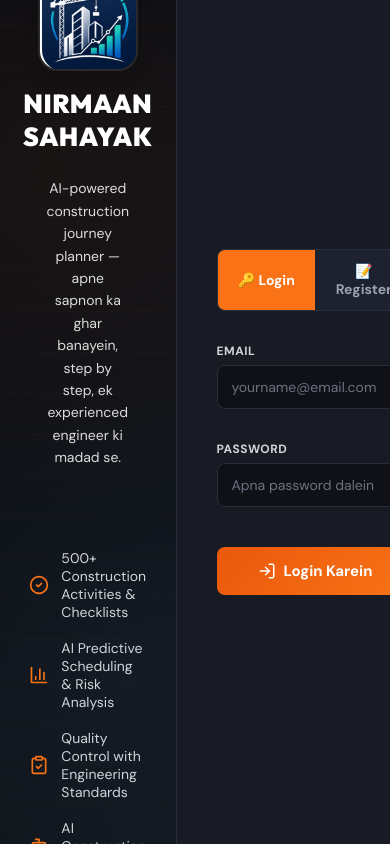
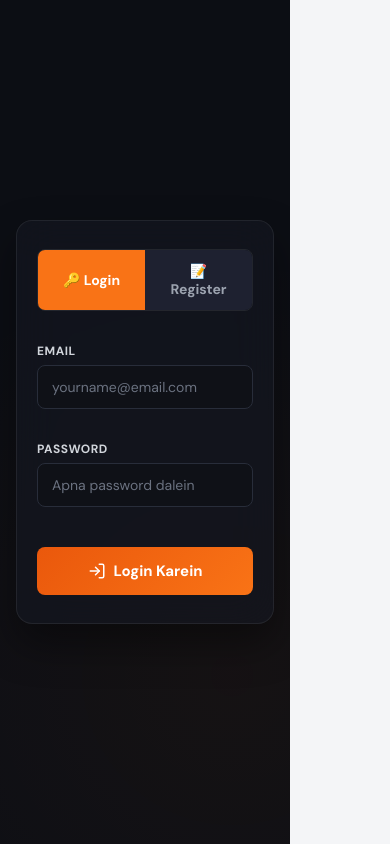
Before and after one commit to prakhar3004/Aiembeddedconstruction, a React (Vite) app: page / in a window 390 px wide. Built offline with nearby package versions, Linux system fonts and the light colour scheme.

Commit message:
Fix login page responsive layout specificity override

```diff
--- a/src/index.css
+++ b/src/index.css
@@ -1330,11 +1330,21 @@ p {
 
   /* Auth responsive */
   .auth-brand-panel {
-    display: none;
+    display: none !important;
+  }
+
+  .auth-mobile-logo {
+    display: flex !important;
+    flex-direction: column !important;
+    align-items: center !important;
+    gap: 8px !important;
+    margin-bottom: 24px !important;
+    text-align: center !important;
   }
 
   .auth-form-panel {
-    padding: 24px 16px;
+    padding: 24px 16px !important;
+    border-left: none !important;
   }
 
   /* Onboarding responsive */
@@ -1519,6 +1529,10 @@ p {
     gap: 24px;
   }
 }
+.auth-mobile-logo {
+  display: none;
+}
+
 /* ===== AUTH PAGE ===== */
 .auth-wrapper {
   min-height: 100vh;
@@ -1613,13 +1627,26 @@ p {
   align-items: center;
   justify-content: center;
   padding: 40px;
-  background: #181b23;
-  border-left: 1px solid #282d3a;
+  background: radial-gradient(circle at 80% 80%, rgba(249, 115, 22, 0.04) 0%, transparent 60%), #0c0e14;
+  border-left: 1px solid rgba(255, 255, 255, 0.05);
 }
 
 .auth-form-container {
   width: 100%;
   max-width: 420px;
+  background: rgba(20, 24, 33, 0.65);
+  backdrop-filter: blur(20px);
+  -webkit-backdrop-filter: blur(20px);
+  border: 1px solid rgba(255, 255, 255, 0.07);
+  border-radius: 16px;
+  padding: 40px;
+  box-shadow: 0 20px 40px rgba(0, 0, 0, 0.4);
+}
+
+@media (max-width: 480px) {
+  .auth-form-container {
+    padding: 28px 20px;
+  }
 }
 
 .auth-tabs {
@@ -1628,7 +1655,7 @@ p {
   margin-bottom: 32px;
   border-radius: var(--radius-md);
   overflow: hidden;
-  border: 1px solid #282d3a;
+  border: 1px solid rgba(255, 255, 255, 0.08);
 }
 
 .auth-tab {
@@ -1687,6 +1714,16 @@ p {
   color: #6b7280;
 }
 
+.auth-form .form-input:-webkit-autofill,
+.auth-form .form-input:-webkit-autofill:hover,
+.auth-form .form-input:-webkit-autofill:focus,
+.auth-form .form-input:-webkit-autofill:active {
+  -webkit-background-clip: text;
+  -webkit-text-fill-color: #ffffff !important;
+  transition: background-color 5000s ease-in-out 0s;
+  box-shadow: inset 0 0 20px 20px #0f1117 !important;
+}
+
 .auth-form .form-input:focus,
 .auth-form .form-select:focus {
   border-color: #f97316;
```
